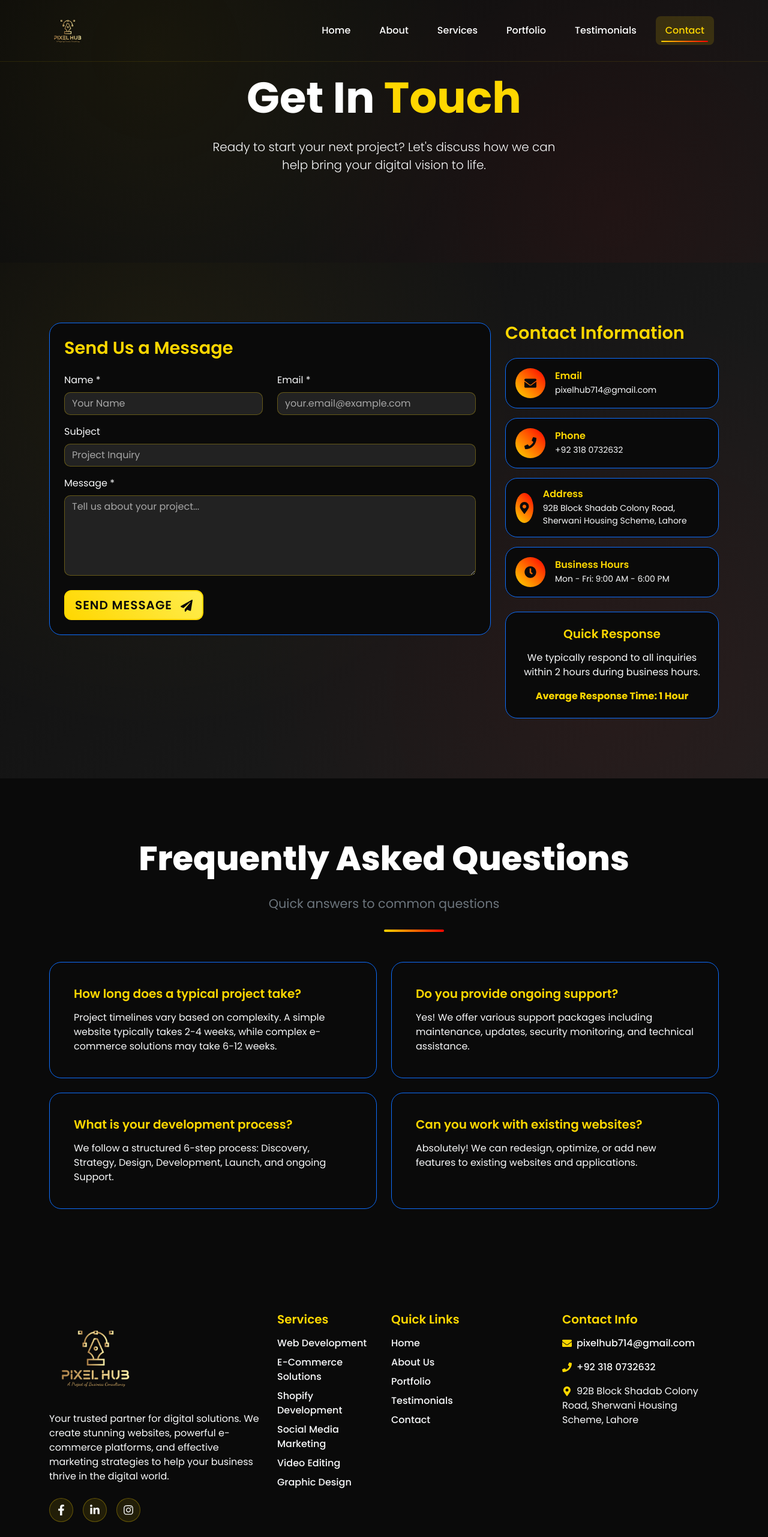
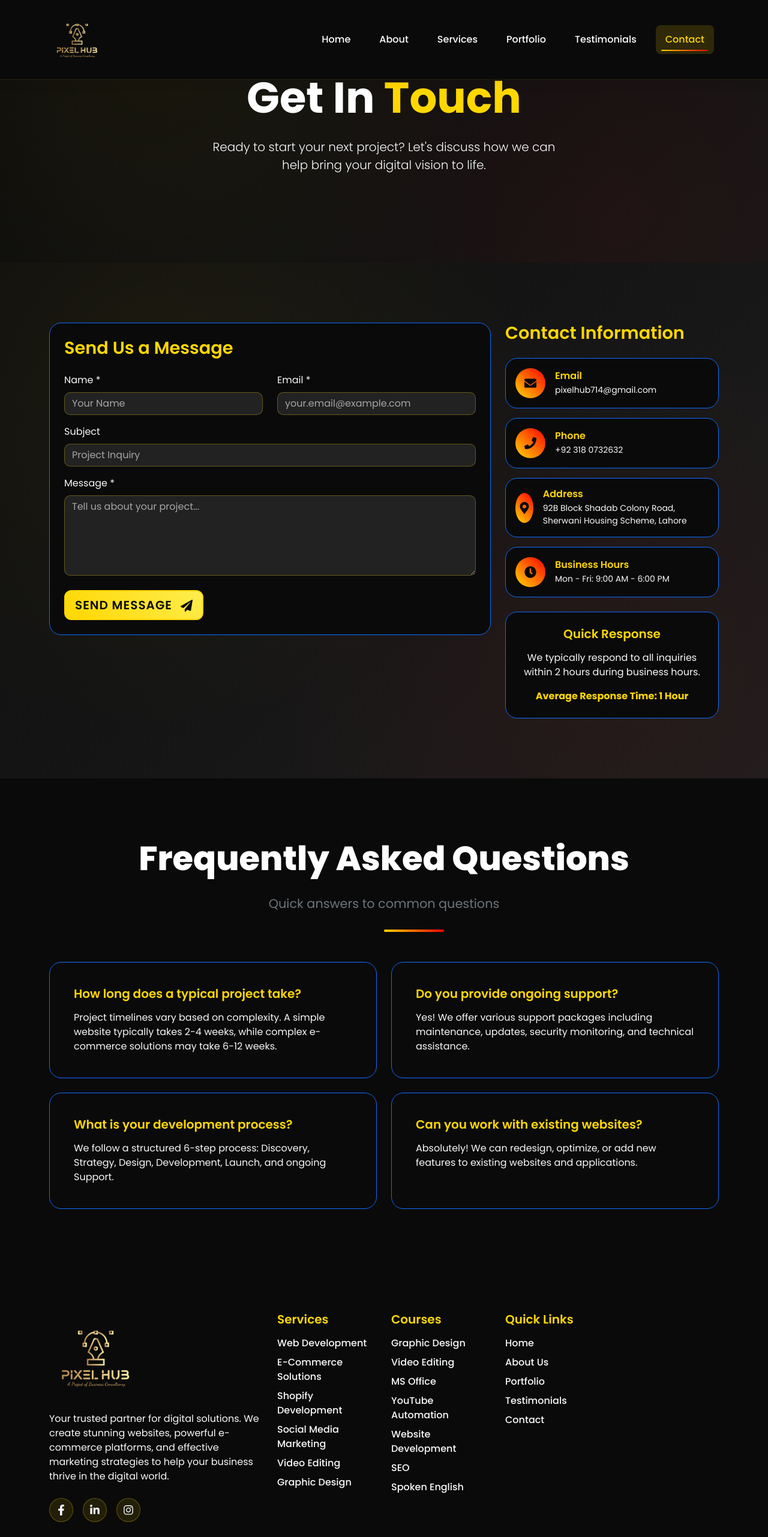
Before and after one commit to tahir1122-dev/pixelhub, a React (Vite) app: page /contact in a window 1280 px wide. Shown: the top 2563 px of the page at 60% size. Built offline with nearby package versions, Linux system fonts and the light colour scheme.

Commit message:
Enhance Footer and Navbar components with scroll-to-top functionality and improve course offerings on Home page

```diff
--- a/src/components/Footer.tsx
+++ b/src/components/Footer.tsx
@@ -13,6 +13,11 @@ import {
 
 const Footer: React.FC = () => {
     const currentYear = new Date().getFullYear();
+
+    const handleLinkClick = () => {
+        // Scroll to top when clicking footer links
+        window.scrollTo(0, 0);
+    };
 
     const socialLinks = [
         { icon: FaFacebookF, href: 'https://www.facebook.com/share/1D28Af5JoV/', color: '#1877f2' },
@@ -86,16 +91,49 @@ const Footer: React.FC = () => {
                             <ul className="list-unstyled">
                                 {services.map((service, index) => (
                                     <li key={index} className="mb-2">
-                                        <a href="#" className="text-light text-decoration-none">
+                                        <Link to="/services" className="text-light text-decoration-none">
                                             {service}
-                                        </a>
+                                        </Link>
                                     </li>
                                 ))}
                             </ul>
                         </motion.div>
                     </Col>
 
-                    <Col lg={3} md={6} className="mb-4">
+                    <Col lg={2} md={6} className="mb-4">
+                        <motion.div
+                            initial={{ opacity: 0, y: 20 }}
+                            whileInView={{ opacity: 1, y: 0 }}
+                            transition={{ duration: 0.5, delay: 0.15 }}
+                        >
+                            <h5 className="text-primary mb-3">Courses</h5>
+                            <ul className="list-unstyled">
+                                <li className="mb-2">
+                                    <a href="#courses" className="text-light text-decoration-none">Graphic Design</a>
+                                </li>
+                                <li className="mb-2">
+                                    <a href="#courses" className="text-light text-decoration-none">Video Editing</a>
+                                </li>
+                                <li className="mb-2">
+                                    <a href="#courses" className="text-light text-decoration-none">MS Office</a>
+                                </li>
+                                <li className="mb-2">
+                                    <a href="#courses" className="text-light text-decoration-none">YouTube Automation</a>
+                                </li>
+                                <li className="mb-2">
+                                    <a href="#courses" className="text-light text-decoration-none">Website Development</a>
+                                </li>
+                                <li className="mb-2">
+                                    <a href="#courses" className="text-light text-decoration-none">SEO</a>
+                                </li>
+                                <li className="mb-2">
+                                    <a href="#courses" className="text-light text-decoration-none">Spoken English</a>
+                                </li>
+                            </ul>
+                        </motion.div>
+                    </Col>
+
+                    <Col lg={2} md={6} className="mb-4">
                         <motion.div
                             initial={{ opacity: 0, y: 20 }}
                             whileInView={{ opacity: 1, y: 0 }}
@@ -104,19 +142,19 @@ const Footer: React.FC = () => {
                             <h5 className="text-primary mb-3">Quick Links</h5>
                             <ul className="list-unstyled">
                                 <li className="mb-2">
-                                    <Link to="/" className="text-light text-decoration-none">Home</Link>
+                                    <Link to="/" className="text-light text-decoration-none" onClick={handleLinkClick}>Home</Link>
                                 </li>
                                 <li className="mb-2">
-                                    <Link to="/about" className="text-light text-decoration-none">About Us</Link>
+                                    <Link to="/about" className="text-light text-decoration-none" onClick={handleLinkClick}>About Us</Link>
                                 </li>
                                 <li className="mb-2">
-                                    <Link to="/portfolio" className="text-light text-decoration-none">Portfolio</Link>
+                                    <Link to="/portfolio" className="text-light text-decoration-none" onClick={handleLinkClick}>Portfolio</Link>
                                 </li>
                                 <li className="mb-2">
-                                    <Link to="/testimonials" className="text-light text-decoration-none">Testimonials</Link>
+                                    <Link to="/testimonials" className="text-light text-decoration-none" onClick={handleLinkClick}>Testimonials</Link>
                                 </li>
                                 <li className="mb-2">
-                                    <Link to="/contact" className="text-light text-decoration-none">Contact</Link>
+                                    <Link to="/contact" className="text-light text-decoration-none" onClick={handleLinkClick}>Contact</Link>
                                 </li>
                             </ul>
                         </motion.div>
--- a/src/components/Navbar.tsx
+++ b/src/components/Navbar.tsx
@@ -1,21 +1,30 @@
-import React, { useState, useEffect } from 'react';
+import React, { useEffect, useState } from 'react';
 import { Navbar as BSNavbar, Nav, Container } from 'react-bootstrap';
 import { Link, useLocation } from 'react-router-dom';
-import { motion } from 'framer-motion';
 
 const Navbar: React.FC = () => {
-    const [scrolled, setScrolled] = useState(false);
     const location = useLocation();
+    const [expanded, setExpanded] = useState(false);
 
+    // Scroll to top when location changes
     useEffect(() => {
-        const handleScroll = () => {
-            const isScrolled = window.scrollY > 50;
-            setScrolled(isScrolled);
+        window.scrollTo(0, 0);
+    }, [location.pathname]);
+
+    // Close navbar when route changes (for mobile)
+    useEffect(() => {
+        setExpanded(false);
+    }, [location.pathname]);
+
+    const handleNavClick = () => {
+        // Close mobile navbar and scroll to top
+        setExpanded(false);
+        window.scrollTo(0, 0);
     };
 
-        window.addEventListener('scroll', handleScroll);
-        return () => window.removeEventListener('scroll', handleScroll);
-    }, []);
+    const handleToggle = () => {
+        setExpanded(!expanded);
+    };
 
     const navItems = [
         { name: 'Home', path: '/' },
@@ -27,40 +36,27 @@ const Navbar: React.FC = () => {
     ];
 
     return (
-        <motion.div
-            initial={{ y: -100 }}
-            animate={{ y: 0 }}
-            transition={{ duration: 0.5 }}
-        >
         <BSNavbar
             expand="lg"
             fixed="top"
-                className={`py-3 transition-all duration-300 ${scrolled
-                    ? 'bg-dark bg-opacity-95 backdrop-blur'
-                    : 'bg-transparent'
-                    }`}
-                style={{
-                    backdropFilter: scrolled ? 'blur(10px)' : 'none',
-                    boxShadow: scrolled ? '0 2px 20px rgba(0,0,0,0.1)' : 'none',
-                }}
+            className="py-3 bg-dark"
+            style={{ boxShadow: '0 2px 20px rgba(0,0,0,0.1)', zIndex: 1030 }}
+            expanded={expanded}
+            onToggle={handleToggle}
         >
             <Container>
-                    <BSNavbar.Brand as={Link} to="/" className="d-flex align-items-center">
+                <BSNavbar.Brand as={Link} to="/" className="d-flex align-items-center" onClick={handleNavClick}>
                     <img
                         src="/images/logo.png"
                         alt="PixelHub Logo"
                         className="navbar-logo"
-                            style={{
-                                height: '60px',
-                                width: 'auto',
-                                objectFit: 'contain',
-                                transition: 'all 0.3s ease'
-                            }}
                     />
                 </BSNavbar.Brand>
-
-                    <BSNavbar.Toggle aria-controls="basic-navbar-nav" />
-
+                <BSNavbar.Toggle
+                    aria-controls="basic-navbar-nav"
+                    className="border-0"
+                    style={{ boxShadow: 'none' }}
+                />
                 <BSNavbar.Collapse id="basic-navbar-nav">
                     <Nav className="ms-auto">
                         {navItems.map((item) => (
@@ -68,8 +64,8 @@ const Navbar: React.FC = () => {
                                 <Nav.Link
                                     as={Link}
                                     to={item.path}
-                                        className={`mx-2 fw-medium ${location.pathname === item.path ? 'active' : ''
-                                            }`}
+                                    className={`mx-2 fw-medium ${location.pathname === item.path ? 'active' : ''}`}
+                                    onClick={handleNavClick}
                                 >
                                     {item.name}
                                 </Nav.Link>
@@ -79,7 +75,6 @@ const Navbar: React.FC = () => {
                 </BSNavbar.Collapse>
             </Container>
         </BSNavbar>
-        </motion.div>
     );
 };
 
--- a/src/index.css
+++ b/src/index.css
@@ -49,53 +49,72 @@ body::before {
   content: '';
   position: fixed;
   top: 0;
-
-  /* Responsive Navbar Logo */
-  .navbar-logo {
-    height: 60px;
-    width: auto;
-    object-fit: contain;
-    transition: all 0.3s ease;
-  }
-
-  /* Mobile responsive breakpoints */
-  @media (max-width: 992px) {
-    .navbar-logo {
-      height: 50px;
-    }
-  }
-
-  @media (max-width: 768px) {
-    .navbar-logo {
-      height: 45px;
-    }
-
-    .navbar-brand {
-      padding: 0.25rem 0;
-    }
-  }
-
-  @media (max-width: 576px) {
-    .navbar-logo {
-      height: 40px;
-    }
-  }
-
-  @media (max-width: 480px) {
-    .navbar-logo {
-      height: 35px;
-    }
-  }
-
   left: 0;
   width: 100%;
   height: 100%;
   background-image: radial-gradient(circle at 25% 25%, rgba(255, 215, 0, 0.1) 0%, transparent 50%),
-  radial-gradient(circle at 75% 75%, rgba(255, 0, 0, 0.1) 0%, transparent 50%),
-  radial-gradient(circle at 50% 50%, rgba(255, 215, 0, 0.05) 0%, transparent 50%);
+    radial-gradient(circle at 75% 75%, rgba(255, 0, 0, 0.1) 0%, transparent 50%),
+    radial-gradient(circle at 50% 50%, rgba(255, 215, 0, 0.05) 0%, transparent 50%);
   animation: particleFloat 20s ease-in-out infinite;
   z-index: -1;
   pointer-events: none;
+}
+
+/* Responsive Navbar Logo */
+.navbar-logo {
+  height: 80px;
+  width: auto;
+  max-width: 200px;
+  object-fit: contain;
+  transition: all 0.3s ease;
+}
+
+/* Large screens (laptops/desktops) */
+@media (min-width: 1200px) {
+  .navbar-logo {
+    height: 90px;
+    max-width: 220px;
+  }
+}
+
+/* Medium laptops */
+@media (max-width: 1199px) and (min-width: 993px) {
+  .navbar-logo {
+    height: 75px;
+    max-width: 180px;
+  }
+}
+
+/* Tablets */
+@media (max-width: 992px) {
+  .navbar-logo {
+    height: 55px;
+    max-width: 140px;
+  }
+}
+
+/* Small tablets/large phones */
+@media (max-width: 768px) {
+  .navbar-logo {
+    height: 45px;
+    max-width: 110px;
+  }
+}
+
+/* Mobile phones */
+@media (max-width: 576px) {
+  .navbar-logo {
+    height: 35px;
+    max-width: 85px;
+  }
+}
+
+/* Small mobile phones */
+@media (max-width: 480px) {
+  .navbar-logo {
+    height: 30px;
+    max-width: 70px;
+  }
 }
 
 @keyframes particleFloat {
--- a/src/pages/About.tsx
+++ b/src/pages/About.tsx
@@ -9,7 +9,6 @@ import {
     FaReact,
     FaNodeJs,
     FaBootstrap,
-    FaGitAlt,
     FaFigma
 } from 'react-icons/fa';
 import {
@@ -53,12 +52,12 @@ const About: React.FC = () => {
             image: '/ceo 2.jpg',
             description: 'Visionary leader and digital strategist with expertise in modern web technologies and business development.',
             techStack: [
-                { icon: FaReact, name: 'React' },
-                { icon: SiNextdotjs, name: 'Next.js' },
-                { icon: SiTypescript, name: 'TypeScript' },
-                { icon: FaNodeJs, name: 'Node.js' },
-                { icon: SiMongodb, name: 'MongoDB' },
-                { icon: FaGitAlt, name: 'Git' }
+                { icon: FaUsers, name: 'Leadership' },
+                { icon: FaHeart, name: 'Team Building' },
+                { icon: FaRocket, name: 'Growth' },
+                { icon: FaLightbulb, name: 'Innovation' },
+                { icon: SiFramer, name: 'Process' },
+                { icon: FaBootstrap, name: 'Systems' }
             ]
         },
         {
@@ -68,11 +67,11 @@ const About: React.FC = () => {
             image: '/ceo1.jpg',
             description: 'Strategic operations leader focused on team development and organizational excellence.',
             techStack: [
-                { icon: FaUsers, name: 'Leadership' },
+
                 { icon: FaHeart, name: 'Team Building' },
-                { icon: FaRocket, name: 'Growth' },
+
                 { icon: FaLightbulb, name: 'Innovation' },
-                { icon: SiFramer, name: 'Process' },
+
                 { icon: FaBootstrap, name: 'Systems' }
             ]
         },
--- a/src/pages/Home.tsx
+++ b/src/pages/Home.tsx
@@ -2,9 +2,19 @@ import React from 'react';
 import { Container, Row, Col } from 'react-bootstrap';
 import { motion } from 'framer-motion';
 import { Link } from 'react-router-dom';
-import { FaArrowRight, FaRocket, FaCode, FaPalette } from 'react-icons/fa';
+import { FaArrowRight, FaRocket, FaCode, FaPalette, FaCheckCircle } from 'react-icons/fa';
 
 const Home: React.FC = () => {
+    const courses = [
+        { title: 'Graphic Design', icon: '🎨', description: 'Learn professional design skills with Adobe Creative Suite' },
+        { title: 'Video Editing', icon: '🎬', description: 'Master video editing with industry-standard tools' },
+        { title: 'MS Office', icon: '💻', description: 'Excel in Word, Excel, PowerPoint & more' },
+        { title: 'YouTube Automation', icon: '🤖', description: 'Automate and monetize your YouTube channel' },
+        { title: 'Website Development', icon: '🌐', description: 'Build modern websites with latest technologies' },
+        { title: 'SEO', icon: '📈', description: 'Master search engine optimization techniques' },
+        { title: 'Spoken English', icon: '🗣️', description: 'Improve your English communication skills' },
+    ];
+
     return (
         <>
             {/* Hero Section */}
@@ -215,6 +225,59 @@ const Home: React.FC = () => {
                     </div>
                 </Container>
             </section>
+
+            {/* Courses Section */}
+            <section id="courses" className="section bg-dark">
+                <Container>
+                    <div className="section-title text-center">
+                        <h2>Our <span className="text-primary">Courses</span></h2>
+                        <p>Learn in-demand digital skills from industry experts and advance your career</p>
+                    </div>
+                    <Row>
+                        {courses.map((course, index) => (
+                            <Col lg={4} md={6} key={index} className="mb-4">
+                                <motion.div
+                                    className="card h-100 border-0 overflow-hidden service-card"
+                                    initial={{ opacity: 0, y: 30 }}
+                                    whileInView={{ opacity: 1, y: 0 }}
+                                    transition={{ duration: 0.5, delay: index * 0.1 }}
+                                    whileHover={{ y: -10, scale: 1.02 }}
+                                    style={{
+                                        background: 'rgba(255, 255, 255, 0.05)',
+                                        backdropFilter: 'blur(10px)',
+                                        border: '1px solid rgba(255, 215, 0, 0.2)',
+                                    }}
+                                >
+                                    <div className="card-body text-center p-4">
+                                        <div className="mb-3" style={{ fontSize: '4rem' }}>
+                                            {course.icon}
+                                        </div>
+                                        <h4 className="text-primary mb-3">{course.title}</h4>
+                                        <p className="text-light mb-4">{course.description}</p>
+                                        <div className="mb-4">
+                                            <div className="d-flex align-items-center justify-content-center mb-2">
+                                                <FaCheckCircle className="text-primary me-2" />
+                                                <span className="text-light">Expert Instructors</span>
+                                            </div>
+                                            <div className="d-flex align-items-center justify-content-center mb-2">
+                                                <FaCheckCircle className="text-primary me-2" />
+                                                <span className="text-light">Hands-on Projects</span>
+                                            </div>
+                                            <div className="d-flex align-items-center justify-content-center">
+                                                <FaCheckCircle className="text-primary me-2" />
+                                                <span className="text-light">Certificate of Completion</span>
+                                            </div>
+                                        </div>
+                                        <Link to="/contact" className="btn btn-outline-primary">
+                                            Enroll Now <FaArrowRight className="ms-2" />
+                                        </Link>
+                                    </div>
+                                </motion.div>
+                            </Col>
+                        ))}
+                    </Row>
+                </Container>
+            </section>
         </>
     );
 };
```
Lines whose indentation alone changed are shown as unchanged.
